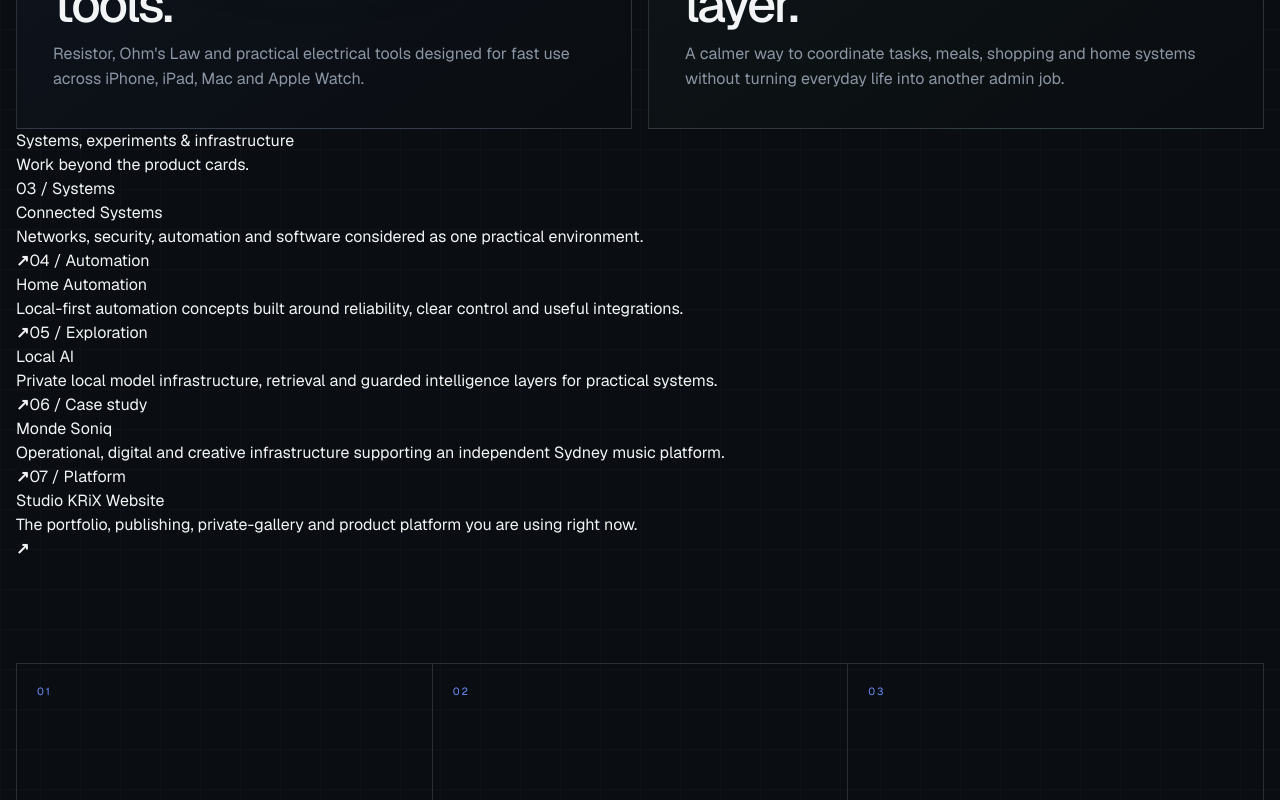
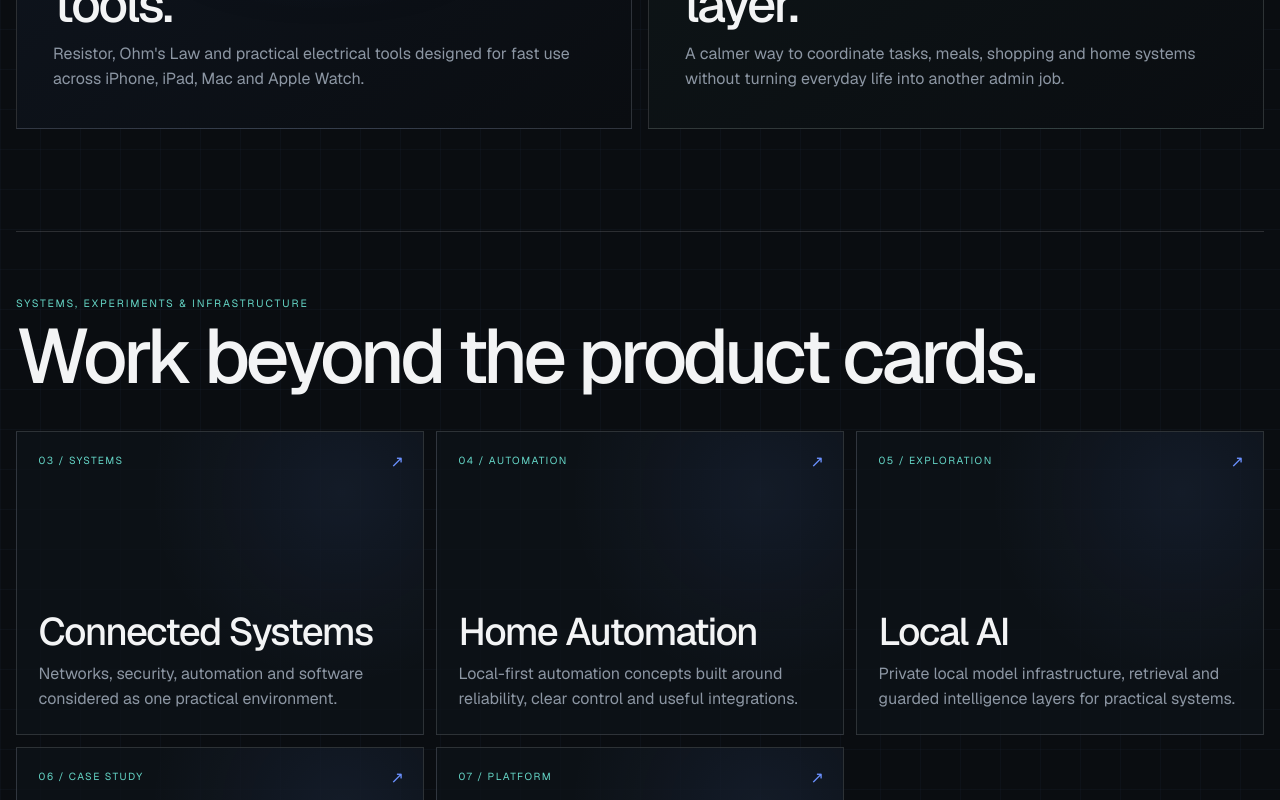
Before and after one commit to KRiX-17/Studio-KRiX-Website, a Next.js app: page /development in a window 1280 px wide. Shown: the part 1660-2460 px from the top of the page. Built offline with nearby package versions, Linux system fonts and the light colour scheme.

Commit message:
Style development systems grid

```diff
--- a/app/development/development.module.css
+++ b/app/development/development.module.css
@@ -86,7 +86,8 @@
   padding: clamp(4rem, 8vw, 8rem) 0;
 }
 
-.heading p {
+.heading p,
+.secondaryHeading p {
   margin: 0 0 .6rem;
   color: var(--mint);
   text-transform: uppercase;
@@ -94,7 +95,8 @@
   font-size: .66rem;
 }
 
-.heading h2 {
+.heading h2,
+.secondaryHeading h2 {
   margin: 0 0 2.5rem;
   font-size: clamp(2.8rem, 6vw, 6rem);
   line-height: .9;
@@ -285,3 +287,84 @@
     transition: none;
   }
 }
+
+
+.secondaryHeading {
+  margin-top: clamp(4.5rem, 8vw, 7rem);
+  padding-top: clamp(3rem, 5vw, 4.5rem);
+  border-top: 1px solid var(--line);
+}
+
+.secondaryGrid {
+  display: grid;
+  grid-template-columns: repeat(3, minmax(0, 1fr));
+  gap: .75rem;
+}
+
+.secondaryGrid > a {
+  position: relative;
+  min-height: 19rem;
+  display: flex;
+  flex-direction: column;
+  border: 1px solid var(--line);
+  padding: 1.35rem;
+  background:
+    radial-gradient(circle at 80% 20%, rgba(107,145,255,.08), transparent 12rem),
+    rgba(13,18,24,.72);
+  transition:
+    border-color 180ms ease,
+    background 180ms ease,
+    transform 180ms ease;
+}
+
+.secondaryGrid > a:hover,
+.secondaryGrid > a:focus-visible {
+  border-color: rgba(101,214,199,.45);
+  background: rgba(17,23,32,.9);
+  transform: translateY(-.25rem);
+}
+
+.secondaryGrid span {
+  color: var(--mint);
+  font-size: .64rem;
+  letter-spacing: .14em;
+  text-transform: uppercase;
+}
+
+.secondaryGrid h3 {
+  margin: auto 0 .8rem;
+  font-size: clamp(1.75rem, 3vw, 2.8rem);
+  font-weight: 500;
+  line-height: .95;
+  letter-spacing: -.04em;
+}
+
+.secondaryGrid p {
+  margin: 0;
+  color: var(--muted);
+  line-height: 1.55;
+}
+
+.secondaryGrid strong {
+  position: absolute;
+  top: 1.15rem;
+  right: 1.2rem;
+  color: var(--electric);
+  font-weight: 500;
+}
+
+@media (max-width: 900px) {
+  .secondaryGrid {
+    grid-template-columns: repeat(2, minmax(0, 1fr));
+  }
+}
+
+@media (max-width: 560px) {
+  .secondaryGrid {
+    grid-template-columns: 1fr;
+  }
+
+  .secondaryGrid > a {
+    min-height: 15rem;
+  }
+}
```
